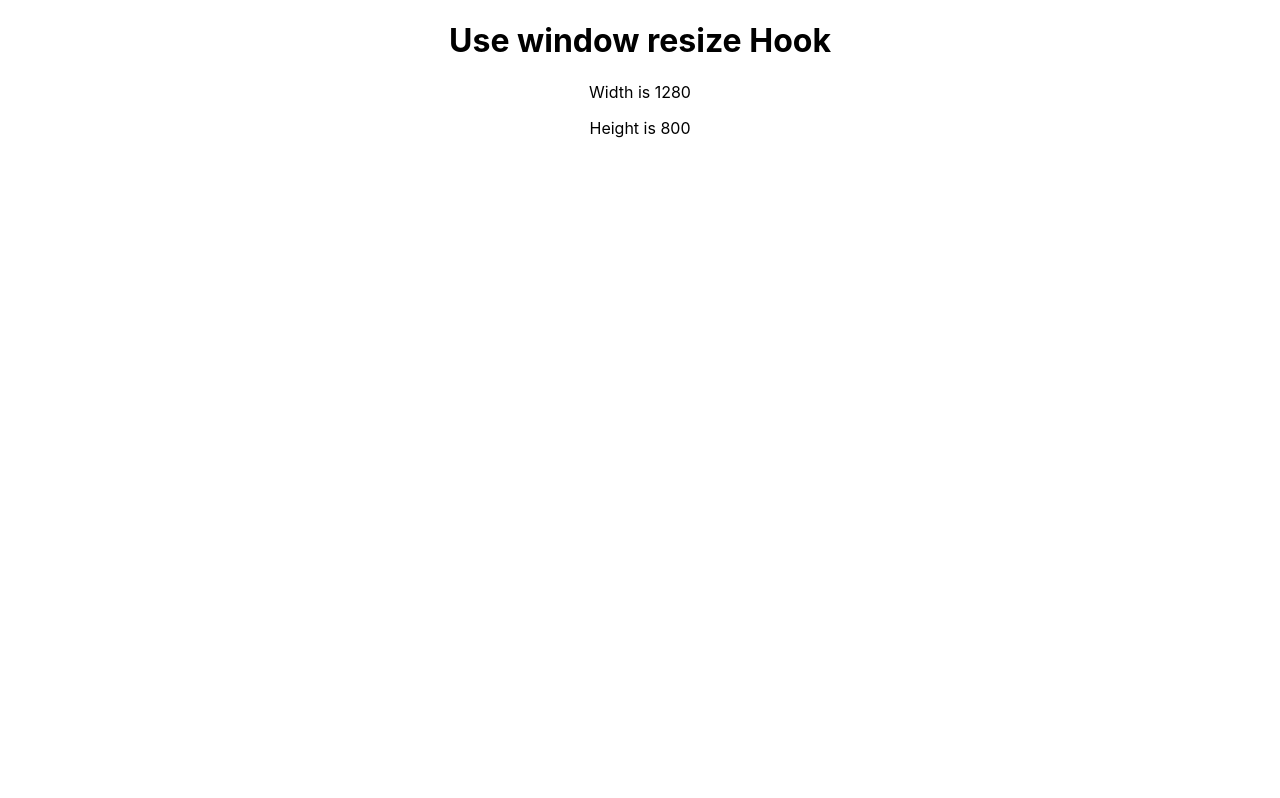
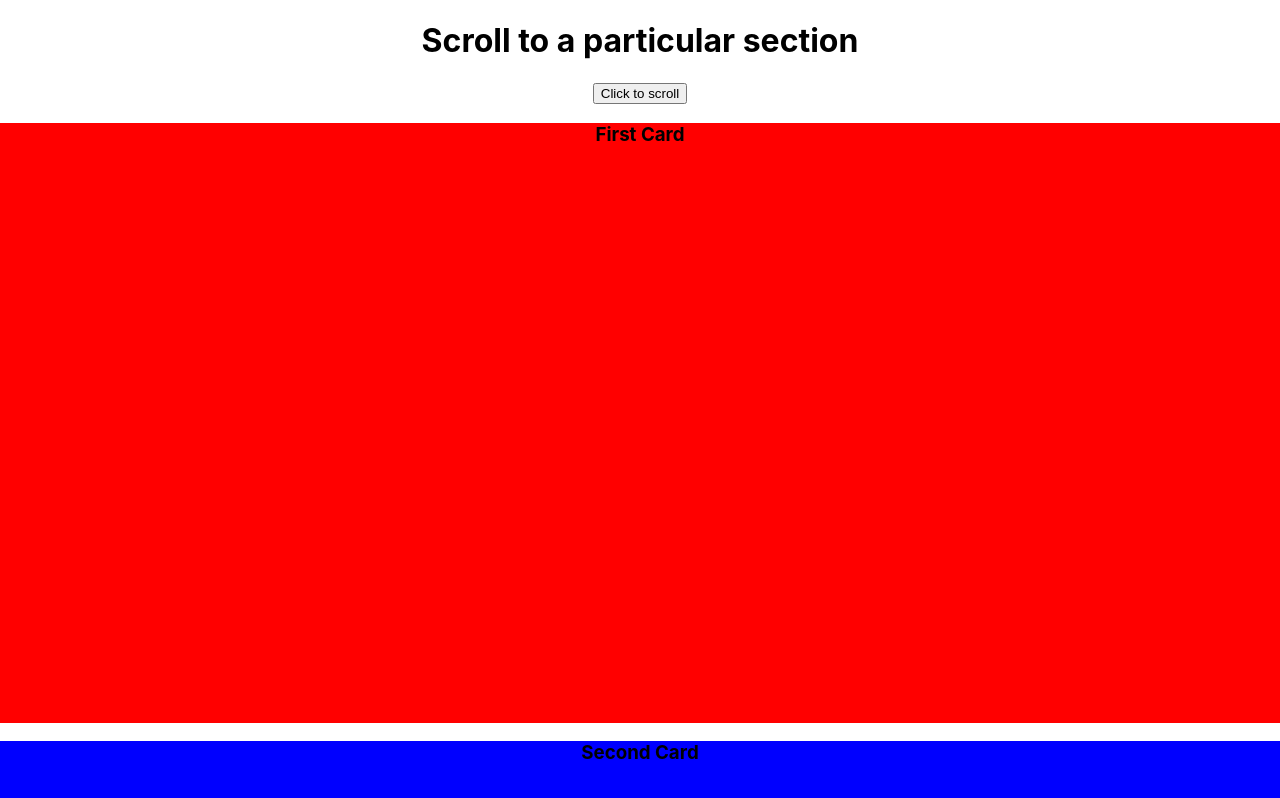
Before and after one commit to ultimatenhapper/small-react-projects, a React (Create React App) app: page / in a window 1280 px wide. Shown: the top 798 px of the page. Built offline with nearby package versions, Linux system fonts and the light colour scheme.

Commit message:
Scroll to section

```diff
--- a/src/App.js
+++ b/src/App.js
@@ -18,7 +18,9 @@ import { menus } from "./components/tree-view/data";
 import UseFetchHookTest from "./components/use-fetch/test";
 import UseOnClickOutsideTest from "./components/use-outside-click/test";
 import UseWindowResizeTest from "./components/use-window-resize/test";
-import ModalTest from "./custom-modal-popup/modal-test";
+import ModalTest from "./components/custom-modal-popup/modal-test";
+import ScrollTopBottom from "./components/scroll-top-bottom";
+import ScrollToSection from "./components/scroll-top-bottom/ScrollToSection";
 
 function App() {
   return (
@@ -42,7 +44,9 @@ function App() {
       </FeatureFlagGlobalState> */}
       {/* <UseFetchHookTest /> */}
       {/* <UseOnClickOutsideTest /> */}
-      <UseWindowResizeTest />
+      {/* <UseWindowResizeTest /> */}
+      {/* <ScrollTopBottom /> */}
+      <ScrollToSection />
     </div>
   );
 }
--- /dev/null
+++ b/src/components/scroll-top-bottom/ScrollToSection.jsx
@@ -0,0 +1,70 @@
+import React, { useRef } from "react";
+
+function ScrollToSection() {
+  const ref = useRef(null);
+
+  const data = [
+    {
+      label: "First Card",
+      style: {
+        width: "100%",
+        height: "600px",
+        background: "red",
+      },
+    },
+    {
+      label: "Second Card",
+      style: {
+        width: "100%",
+        height: "600px",
+        background: "blue",
+      },
+    },
+    {
+      label: "Third Card",
+      style: {
+        width: "100%",
+        height: "600px",
+        background: "green",
+      },
+    },
+    {
+      label: "Fourth Card",
+      style: {
+        width: "100%",
+        height: "600px",
+        background: "pink",
+      },
+    },
+    {
+      label: "Fifth Card",
+      style: {
+        width: "100%",
+        height: "600px",
+        background: "orange",
+      },
+    },
+  ];
+
+  const handleScrollToSection = () => {
+    let position = ref.current.getBoundingClientRect().top;
+
+    window.scrollTo({
+      top: position,
+      behavior: "smooth",
+    });
+  };
+  return (
+    <div>
+      <h1>Scroll to a particular section</h1>
+      <button onClick={handleScrollToSection}>Click to scroll</button>
+      {data.map((dataItem, index) => (
+        <div ref={index === 3 ? ref : null} style={dataItem.style}>
+          <h3>{dataItem.label}</h3>
+        </div>
+      ))}
+    </div>
+  );
+}
+
+export default ScrollToSection;
--- /dev/null
+++ b/src/components/scroll-top-bottom/index.jsx
@@ -0,0 +1,48 @@
+import React, { useRef } from "react";
+import useFetch from "../use-fetch";
+
+function ScrollTopBottom() {
+  const bottomRef = useRef(null);
+  const { data, error, loading } = useFetch(
+    "https://dummyjson.com/products?limit=100",
+    {}
+  );
+
+  if (loading) {
+    return <h1>Loading data...</h1>;
+  }
+
+  if (error) {
+    return <h1>Some error have occurred: {error}</h1>;
+  }
+
+  const handleScrollToBottom = () => {
+    bottomRef.current.scrollIntoView({ behavior: "smooth" });
+  };
+
+  const handleScrollToTop = () => {
+    window.scrollTo({
+      top: 0,
+      left: 0,
+      behavior: "smooth",
+    });
+  };
+
+  return (
+    <div>
+      <h1>Scroll to Top and Bottom feature</h1>
+      <h3>This is the top section</h3>
+      <button onClick={handleScrollToBottom}>Scroll to Bottom</button>
+      <ul style={{ listStyle: "none" }}>
+        {data && data.products && data.products.length
+          ? data.products.map((item) => <li key={item.id}>{item.title}</li>)
+          : null}
+      </ul>
+      <button onClick={handleScrollToTop}>Scroll to top</button>
+      <div ref={bottomRef}></div>
+      <h3>This is the bottom of the page</h3>
+    </div>
+  );
+}
+
+export default ScrollTopBottom;
```
Also changed, not shown: src/components/custom-modal-popup/modal-test.jsx (renamed from src/custom-modal-popup/modal-test.jsx), src/components/custom-modal-popup/modal.css (renamed from src/custom-modal-popup/modal.css), src/components/custom-modal-popup/modal.jsx (renamed from src/custom-modal-popup/modal.jsx), src/components/scroll-top-bottom/scroll.css (added).
